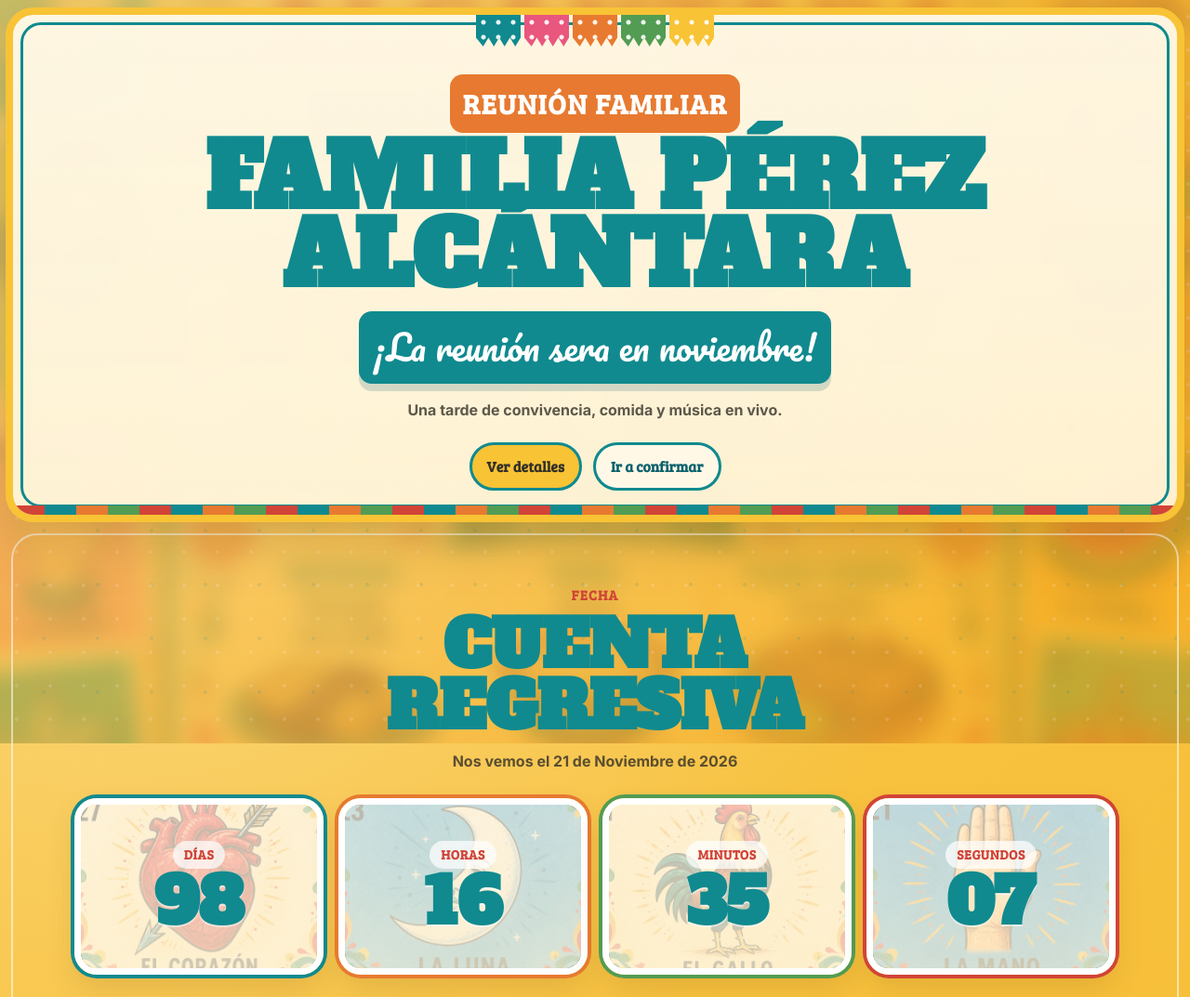
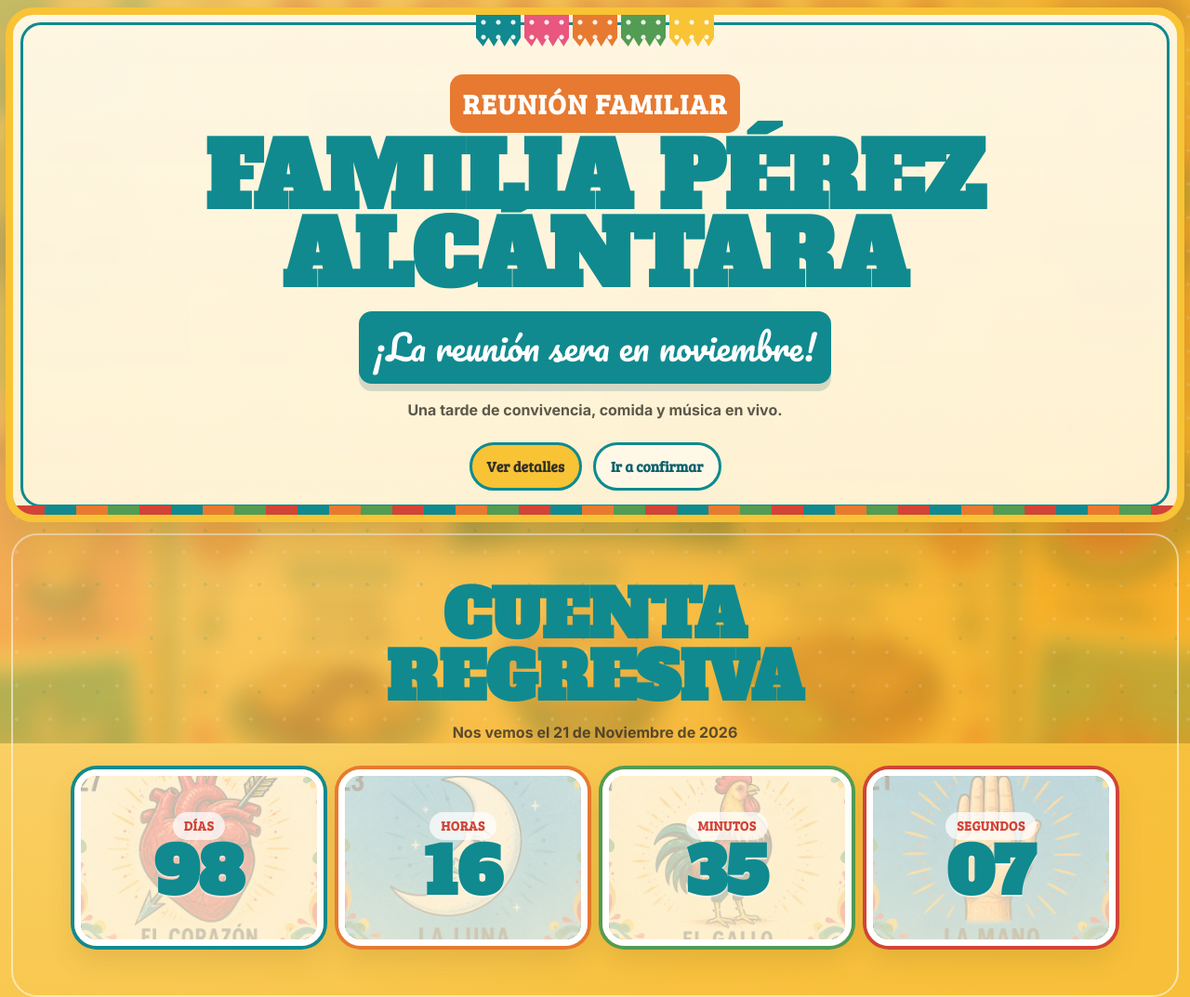
Before and after one commit to ariadnacerisier-ai/Fiesta-familia-Perez, a website built with Vite: page index.html in a window 1280 px wide. Shown: the top 1073 px of the page at 93% size. Built offline with nearby package versions, Linux system fonts and the light colour scheme.

Commit message:
Update index.html

```diff
--- a/index.html
+++ b/index.html
@@ -49,7 +49,6 @@
     <section class="section countdown" id="cuenta">
       <div class="container">
         <header class="section-header reveal">
-          <p class="eyebrow">Fecha</p>
           <h2>Cuenta regresiva</h2>
           <p>Nos vemos el 21 de Noviembre de 2026</p>
         </header>
```
